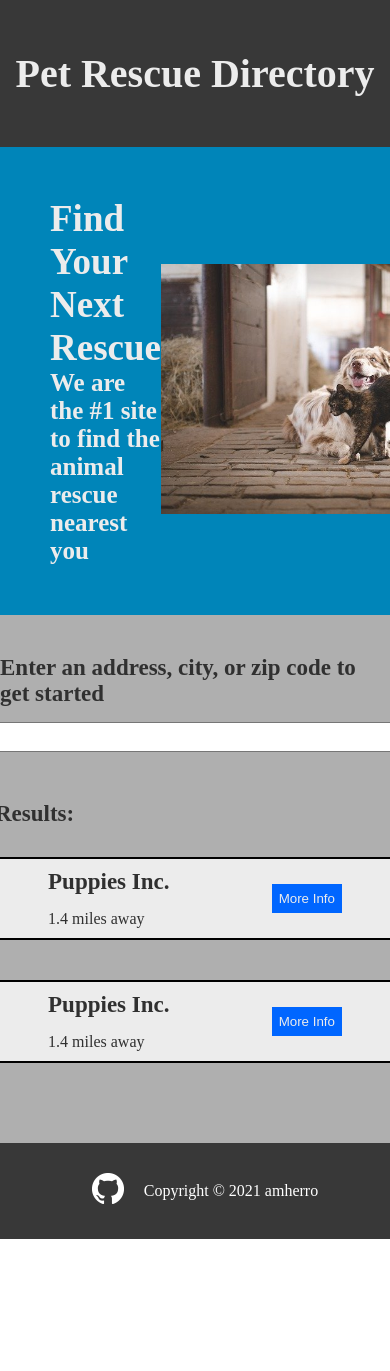
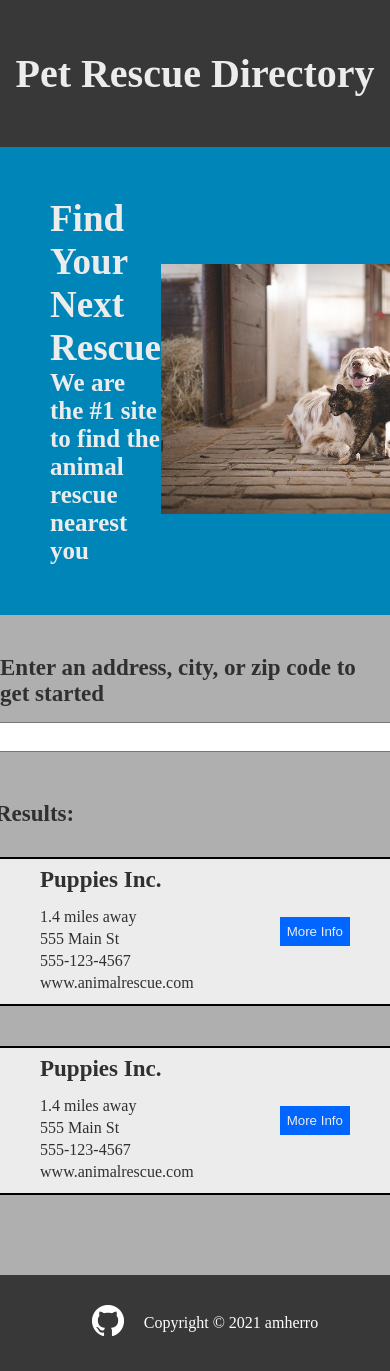
Before and after one commit to amherro/animal_rescue_directory, a React (Create React App) app in the folder animal_rescue_directory/: page / in a window 390 px wide. Shown: the top 1371 px of the page. Before the commit the page ends 1239 px from the top, so only its background shows below. Built offline with nearby package versions, Linux system fonts and the light colour scheme.

Commit message:
Adding result info (address, phone, url) to the result card. NOTE: Will most likely make a modal to display these three fields, but wanted to have them on the card for now.

```diff
--- a/animal_rescue_directory/src/components/Result.js
+++ b/animal_rescue_directory/src/components/Result.js
@@ -4,8 +4,12 @@ const Result = () => {
     return (
         <div className='result-card'>
             <div className="main-info">
-                <h4 className="result-title">Puppies Inc.</h4>
-                <p className="result-distance">1.4 miles away</p>
+                <h4 className="result-info result-title">Puppies Inc.</h4>
+                <p className="result-info result-distance">1.4 miles away</p>
+                {/* Put these in modal that opens */}
+                <p className="result-info result-address">555 Main St</p>
+                <p className="result-info result-phone">555-123-4567</p>
+                <p className="result-info result-site">www.animalrescue.com</p>
             </div>
            <button className="open-modal">More Info</button>
         </div>
@@ -13,8 +17,3 @@ const Result = () => {
 }
 
 export default Result
-
-//Put these in modal that opens
-{/* <p className="result-address">555 Main St</p>
-<p className="result-phone">555-123-4567</p>
-<p className="result-site">www.animalrescue.com</p> */}
--- a/animal_rescue_directory/src/styles/_result.scss
+++ b/animal_rescue_directory/src/styles/_result.scss
@@ -20,4 +20,7 @@
             cursor: pointer;
         }
     }
+    .result-info {
+        line-height: 22px;
+    }
 }
```
